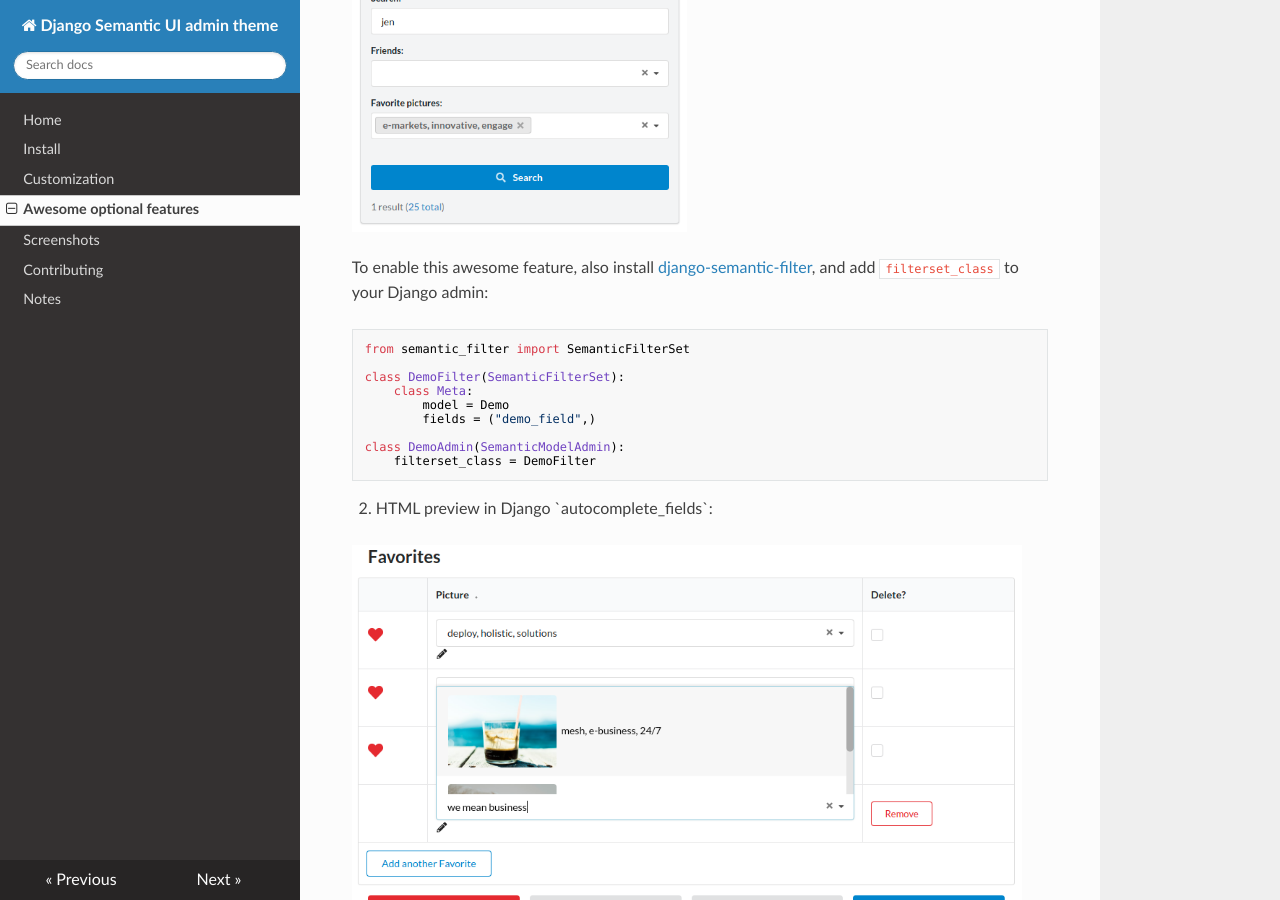
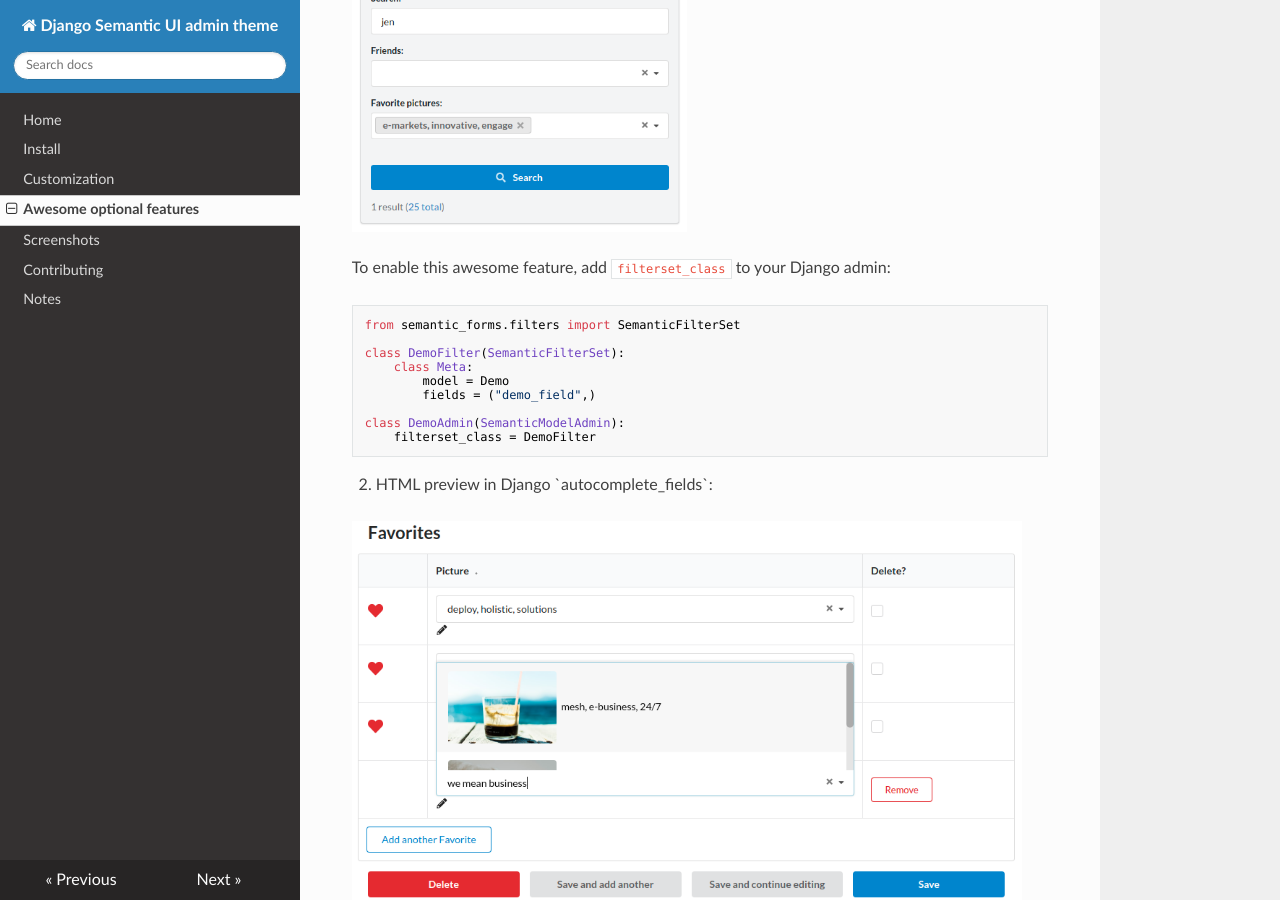
Before and after one commit to globophobe/django-semantic-admin, an MkDocs documentation site: the page built from docs/awesome.md, in a window 1280 px wide and 900 px high, scrolled down 383 px. Built offline with MkDocs 1.6.1, drawn with Linux system fonts in a browser that asks for light colours; nearby versions of some CDN libraries.

Commit message:
:recycle: import filters from semantic_forms

````diff
--- a/docs/awesome.md
+++ b/docs/awesome.md
@@ -5,10 +5,10 @@ Awesome optional features
 
 <img src="https://raw.githubusercontent.com/globophobe/django-semantic-admin/master/docs/screenshots/django-filter.png" width="335" alt="django-filter" />
 
-To enable this awesome feature, also install [django-semantic-filter](https://github.com/globophobe/django-semantic-filter), and add `filterset_class` to your Django admin:
+To enable this awesome feature, add `filterset_class` to your Django admin:
 
 ```python
-from semantic_filter import SemanticFilterSet
+from semantic_forms.filters import SemanticFilterSet
 
 class DemoFilter(SemanticFilterSet):
     class Meta:
--- a/pyproject.toml
+++ b/pyproject.toml
@@ -21,7 +21,6 @@ black = "*"
 django-debug-toolbar = "*"
 django-import-export = "*"
 django-filter = "*"
-django-semantic-filter = "*"
 django-taggit = "*"
 factory-boy = "*"
 Faker = "*"
````
Also changed, not shown: README.md (+2 -2 lines), 1 other file.
